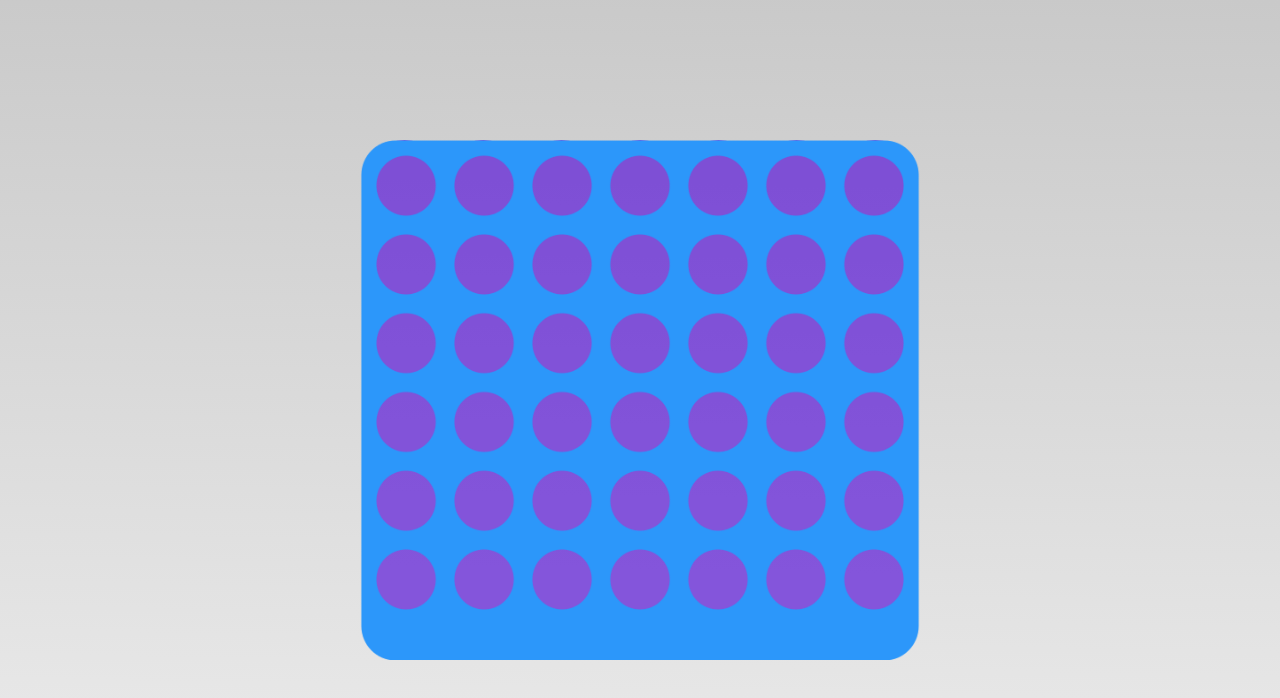
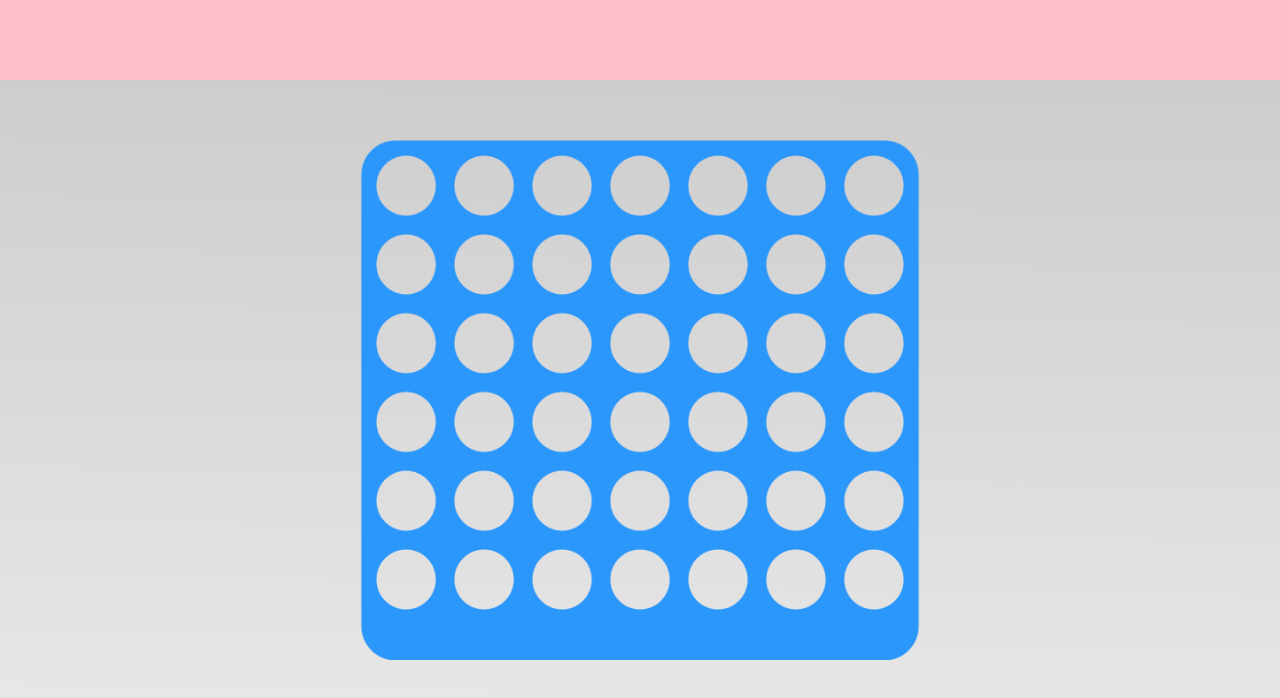
Before and after one commit to Masterkey55/LS2425_2024152253DiogoCorreia_2024154842TiagoManinha_2024138611MiguelMartins, a React (Create React App) app in the folder projeto/: page / in a window 1280 px wide. Both pictures are taken after a click on the button "JOGAR COM 2 JOGADORES". Shown: the top 698 px of the page. Built offline with nearby package versions, Linux system fonts and the light colour scheme; a web font is replaced by a local one.

Commit message:
Parte de clicar iniciada

```diff
--- a/projeto/src/components/jogo/jogo.css
+++ b/projeto/src/components/jogo/jogo.css
@@ -7,6 +7,7 @@
 
 .container-tabuleiro {
     position: relative;
+    user-select: none;
     margin: auto;
     width: 70vh;
     height: 65vh;
@@ -25,16 +26,52 @@
     display: grid;
     grid-template-columns: repeat(7, 1fr);
     grid-template-rows: repeat(6, 1fr);
-    width: 98%;
-    height: 92%;
-    left: 50%;
-    transform: translateX(-50%);
+    width: 97.3%;
+    height: 90.9%;
+    top: 1.2%;
+    left: 1.3%;
 }
 
 .slot {
     position: relative;
+    display: flex;
+    width: 100%;
+    height: 100%;;
+    z-index: 0;
+}
+
+.disc {
+    position: relative;
+    margin: auto;
+    width: 77%;
+    height: 77%;
+    border-radius: 50%;
+}
+
+.colunas {
+    position: absolute;
+    display: flex;
+    flex-direction: row;
     width: 100%;
     height: 100%;
-    border-radius: 50%;
-    background-color: rgba(86, 16, 216, 0.666);
+    z-index: 1;
 }
+
+.coluna {
+    position: relative;
+    display: flex;
+    flex-direction: column;
+    width: 100%;
+    height: 100%;
+}
+
+.hovered {
+    background-color: rgb(185, 185, 185);
+}
+
+.arrow-container {
+    position: absolute;
+    width: 100%;
+    height: 10%;
+    background-color: pink;
+}
--- a/projeto/src/components/jogo/jogo.jsx
+++ b/projeto/src/components/jogo/jogo.jsx
@@ -1,15 +1,71 @@
-import React from "react";
+import React, { useState } from "react";
 import "./jogo.css";
+import Slot from "./slot/slot.jsx";
 import imagemTabuleiro from "../../assets/img/tabuleiro.png";
 
+function checkIfColunaVazia(coluna, discMatrix) {
+    for (let i = 0; i < 6; i++) {
+        if (discMatrix[i][coluna] === null) {
+            return true;
+        }
+    }
+    return false;
+}
+
 function Jogo(props) {
+    const [hoveredIndex, setHoveredIndex] = useState([]);
+    const [currentPlayer, setCurrentPlayer] = useState("vermelho");
+    const [gameOver, setGameOver] = useState(false);
+    const [discMatrix, setDiscMatrix] = useState(
+                Array.from({ length: 6 }, () => Array(7).fill(null))
+            );
+
+    const handleClick = (coluna) => {
+        if (checkIfColunaVazia(coluna, discMatrix)) {
+            const newDiscMatrix = [...discMatrix];
+            for (let i = 5; i >= 0; i--) {
+                if (newDiscMatrix[i][coluna] === null) {
+                    newDiscMatrix[i][coluna] = currentPlayer;
+                    break;
+                }
+            }
+            setDiscMatrix(newDiscMatrix);
+            setCurrentPlayer(currentPlayer === "vermelho" ? "amarelo" : "vermelho");
+        }
+    }
+
+    const handleHover = (coluna) => {
+        const indices = [];
+        for (let i = 0; i < 6; i++) {
+            indices.push(i * 7 + coluna);
+        }
+        setHoveredIndex(indices);
+    };
+
     return (
         <div className="container-jogo">
+            <div className="arrow-container"></div>
             <div className="container-tabuleiro">
                 <img src={imagemTabuleiro} alt="Tabuleiro" className="tabuleiro" />
-                <div class = "slots-container">
-                    {Array.from({ length: 42 }).map((_, i) => (
-                        <div key={i} className="slot"></div>
+                <div className="slots-container">
+                    {Array.from({ length: 6 }).map((_, row) => // linhas
+                        Array.from({ length: 7 }).map((_, col) => { // colunas
+                            const index = row * 7 + col;
+                            return (
+                                <Slot
+                                    key={index}
+                                    isHovered={hoveredIndex.includes(index)}
+                                    value={discMatrix[row][col]}
+                                    row={row}
+                                    col={col}
+                                />
+                            );
+                        })
+                    )}
+                </div>
+                <div class = "colunas">
+                    {Array.from({ length: 7 }).map((_, i) => (
+                        <div key={i} className="coluna" onClick={() => handleClick(i)} onMouseEnter={() => handleHover(i)} onMouseLeave={() => setHoveredIndex([])}></div>
                     ))}
                 </div>
             </div>
--- /dev/null
+++ b/projeto/src/components/jogo/slot/slot.jsx
@@ -0,0 +1,9 @@
+export default function Slot(props) {
+    const { isHovered, value, row, col } = props;
+
+    return (
+        <div className={`slot ${isHovered ? "hovered" : ""}`}>
+            <div className={`disc ${value}`}></div>
+        </div>
+    );
+}
```
